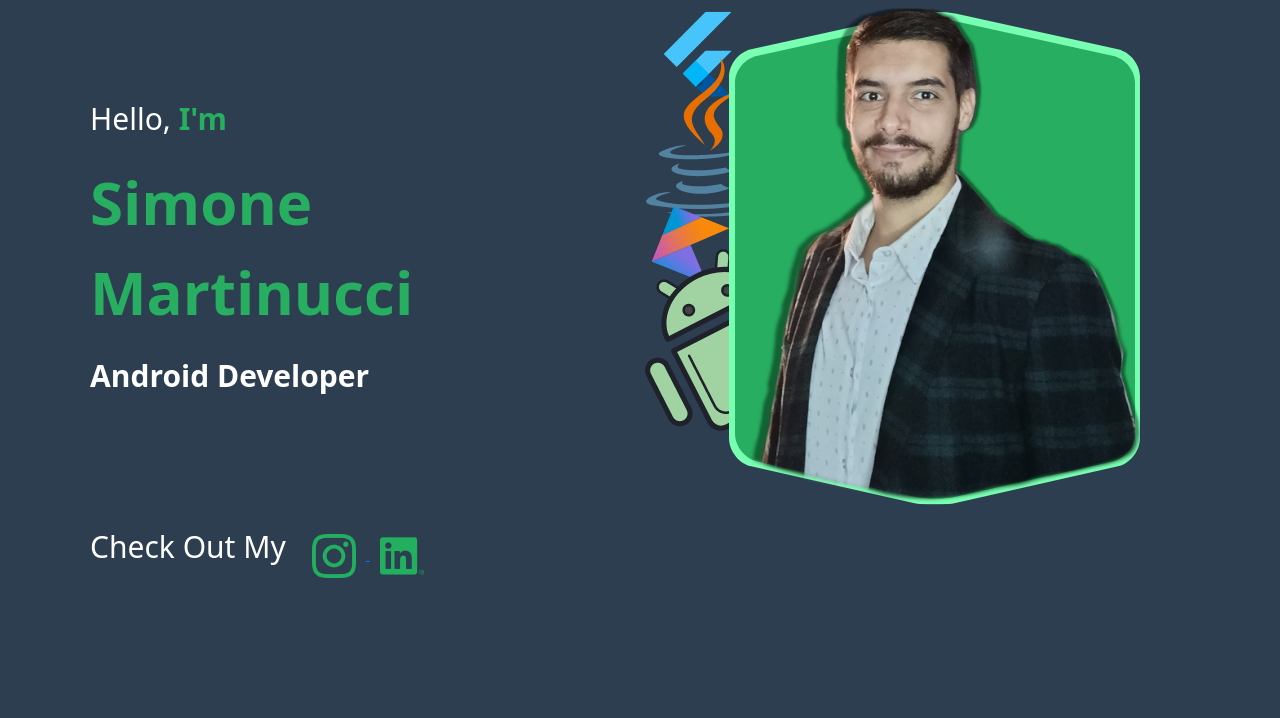
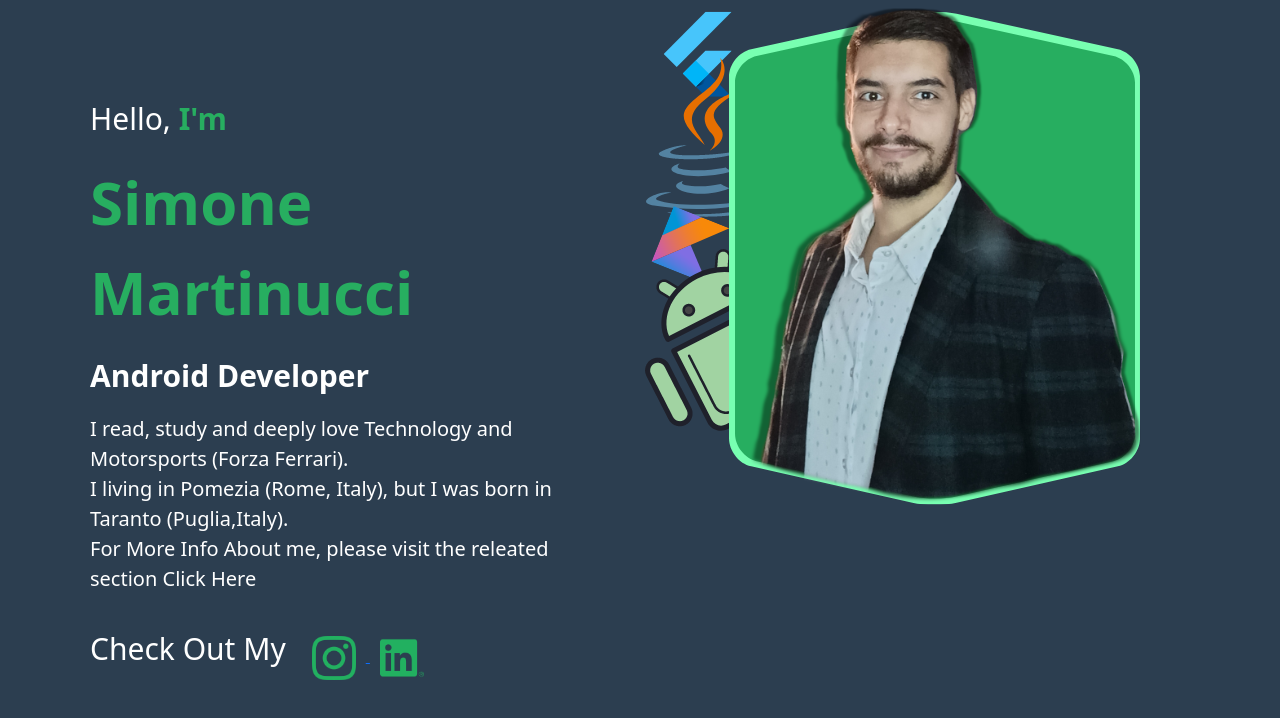
Before and after one commit to SimoneMartinucci/SimoneMartinucci, a plain HTML site: page index.html in a window 1280 px wide. Drawn offline with nearby package versions, Linux system fonts and the light colour scheme.

Commit message:
add description

```diff
--- a/assets/css/style.css
+++ b/assets/css/style.css
@@ -19,6 +19,10 @@
     font-size: 30px;
 }
 
+.description{
+    font-size: 20px;
+}
+
 .social{
     width: 64px;
     height: 64px;
--- a/index.html
+++ b/index.html
@@ -14,6 +14,7 @@
                 <p class="text-field">Hello,<strong class="strong-field"> I'm</strong></p>
                 <p class= "text-field"><strong class="strong-field name-field-presentation">Simone Martinucci</strong></p>
                 <p class="text-field"><strong>Android Developer</strong></p>
+                <p class="text-field description">I read, study and deeply love Technology and Motorsports (Forza Ferrari).<br>I living in Pomezia (Rome, Italy), but I was born in Taranto (Puglia,Italy).<br>For More Info About me, please visit the releated section <a>Click Here</a> </p>
             </div>
             <div class="mx-5 p-2 w-50">
                 <img src="assets/img/Simone_Martinucci_Profile_Github_image.png"/>
```
